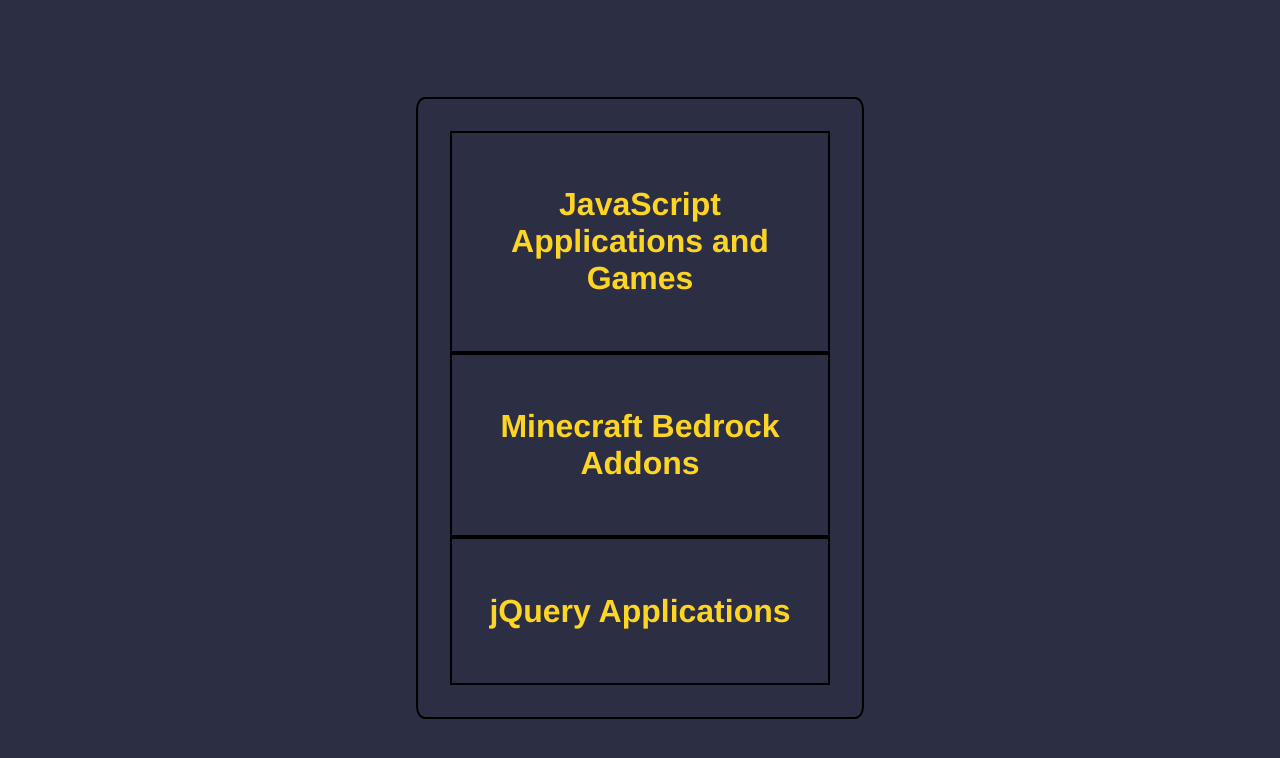
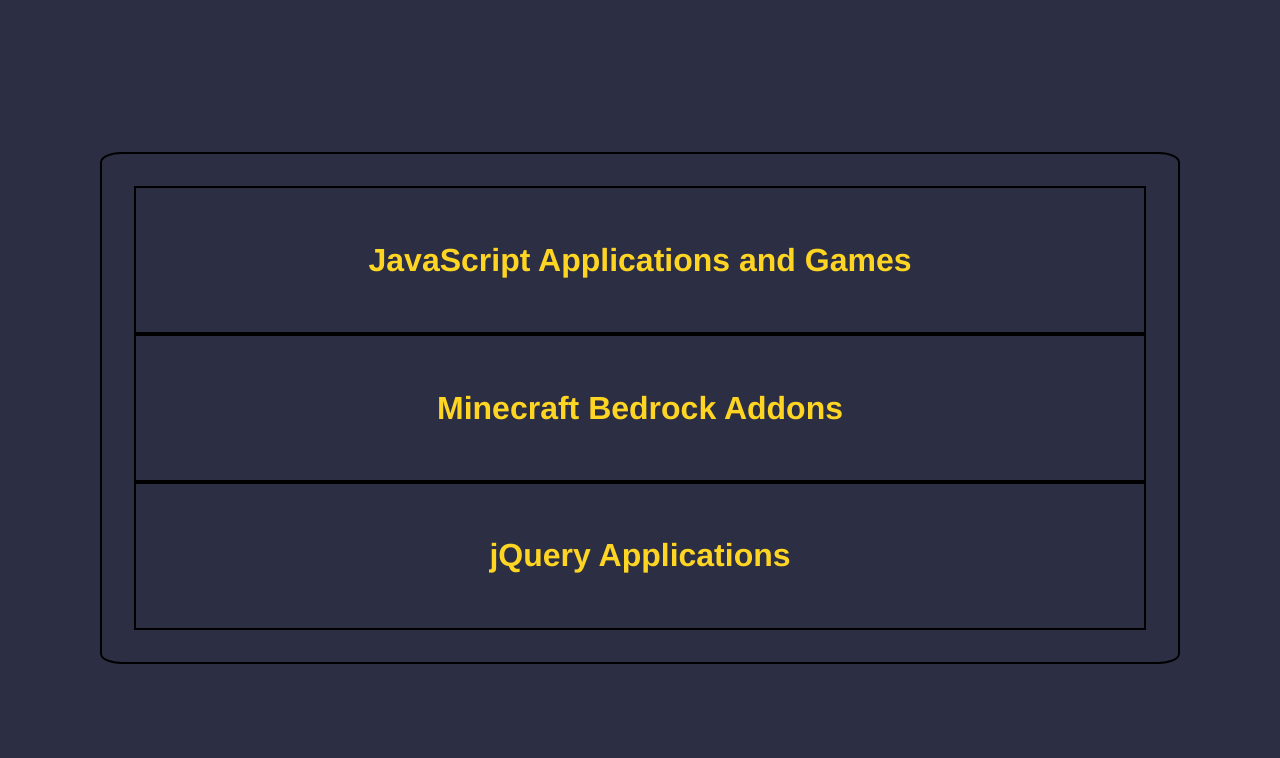
Before and after one commit to asazycat/javascriptApps, a website built with Vite: page index.html in a window 1280 px wide. Built offline with nearby package versions, Linux system fonts and the light colour scheme.

Commit message:
better men

```diff
--- a/src/style.css
+++ b/src/style.css
@@ -31,7 +31,7 @@
 #app {
   border: 2px solid black;
   padding:2em;
-  width:30%;
+  width:fit-content;
   font-family: 'Helvetica Neue', Helvetica, Arial, sans-serif;
   font-weight: bold;
   border-radius: 2%;
@@ -50,10 +50,14 @@
 
 }
 
-.itemTitle :hover {
-  transition: scale 0.5s ease-in;
-}
+
 
 .itemDescription {
   display:none;
 }
+
+@media  (min-width: 700px){
+  #app {
+    width: 80%;
+  }
+}
```
